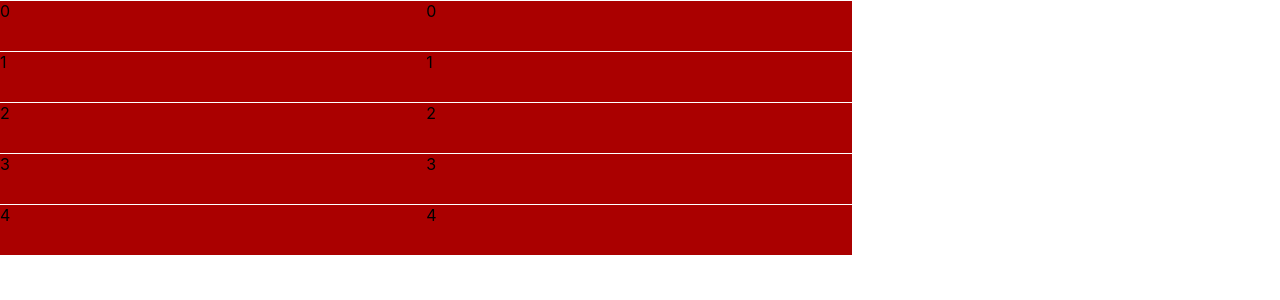
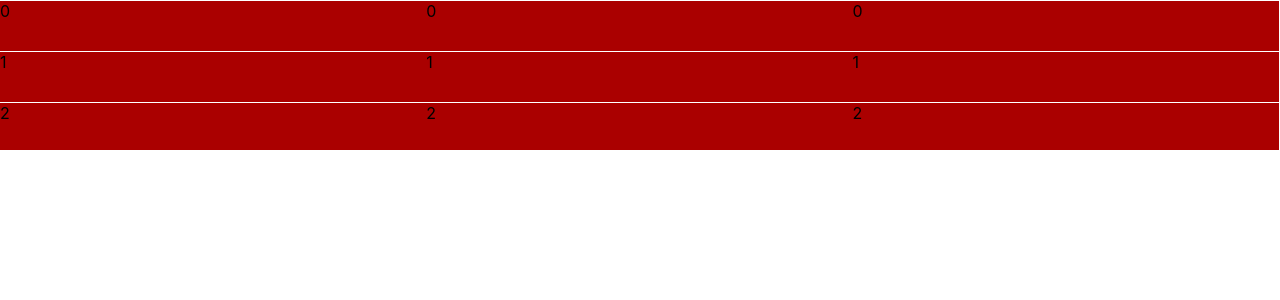
Before and after one commit to lexguy/react-slidepicker, a React (Create React App) app: page / in a window 1280 px wide. Shown: the top 300 px of the page. Built offline with nearby package versions, Linux system fonts and the light colour scheme.

Commit message:
function component

```diff
--- a/src/react-slidepicker/src/index.tsx
+++ b/src/react-slidepicker/src/index.tsx
@@ -10,8 +10,10 @@ class RePicker extends React.Component {
         style={{
           // backgroundColor: "#00c",
           // width: `33vw`,
+          height: 150,
           flexDirection: "row",
           display: "flex",
+          overflow: "hidden",
         }}
       >
         <SingleSlide
@@ -28,6 +30,13 @@ class RePicker extends React.Component {
           visibleNum={5}
           done={() => {}}
         />
+        <SingleSlide
+          list={[{}, {}]}
+          itemHeight={50}
+          inparindex={1}
+          visibleNum={5}
+          done={() => {}}
+        />
       </div>
     );
   }
--- a/src/react-slidepicker/src/single.tsx
+++ b/src/react-slidepicker/src/single.tsx
@@ -1,12 +1,11 @@
 /*
  * @Author: xuwei
  * @Date: 2021-01-08 10:41:24
- * @LastEditTime: 2021-01-14 16:22:56
+ * @LastEditTime: 2021-01-14 18:22:03
  * @LastEditors: xuwei
  * @Description:
  */
-import { render } from "@testing-library/react";
-import React, { Component, useState } from "react";
+import React, { useRef, useState } from "react";
 
 interface IProps {
   list: object[];
@@ -25,45 +24,35 @@ interface IProps {
   inparindex?: number;
   done: (a: number, b: number) => void;
 }
-interface State {
-  offsetY: number;
+
+interface ICurrent {
+  initOff: number;
+  wrapOffset: number;
 }
 
-export class SingleSlide extends React.Component<IProps> {
-  initOff: number;
-  wrapOffset: number;
-  state: State;
-  constructor(props: IProps) {
-    super(props);
-    this.initOff = 0;
-    this.wrapOffset = 0; //每次手势结束后计算 div 基于初始位置的偏移
-    this.state = { offsetY: 0 };
-  }
+export function SingleSlide(props: IProps) {
+  const [offsetY, setOffSetY] = useState(0);
+  // 保存实例变量的 useRef 的（TS）类型是自定义interface,
+  // 绑定到 DOM div 上的时候是 HTMLDivElement
+  let comRef = useRef<ICurrent>({ initOff: 0, wrapOffset: 0 }).current;
 
   /** ----------------------------------- Touch ----------------------------------------- */
-  onStart = (event: React.TouchEvent) => {
+  const onStart = (event: React.TouchEvent) => {
     const touchY = event.touches[0].pageY;
-    this.initOff = touchY;
-    console.info("Init", this.initOff);
+    comRef.initOff = touchY;
   };
-  onMoving = (event: React.TouchEvent) => {
+  const onMoving = (event: React.TouchEvent) => {
     const touchY = event.touches[0].pageY;
-    const transY = touchY - this.initOff + this.wrapOffset;
-    this.setState({ offsetY: transY });
-    console.info("-------------------------------");
-    console.info("ING--touchY", touchY);
-    console.info("ING--initOff", this.initOff);
-    console.info("ING--transY", transY);
+    const transY = touchY - comRef.initOff + comRef.wrapOffset;
+    setOffSetY(transY);
   };
-  onMoveEnd = (event: React.TouchEvent) => {
+  const onMoveEnd = (event: React.TouchEvent) => {
     const touchY = event.changedTouches[0].pageY;
-    this.wrapOffset = this.wrapOffset + (touchY - this.initOff);
-    console.info("END", event);
-    console.info("wrapOffset", this.wrapOffset);
+    comRef.wrapOffset = comRef.wrapOffset + (touchY - comRef.initOff);
   };
 
   /** ----------------------------------- Render ----------------------------------------- */
-  render() {
+
   const {
     list,
     itemHeight,
@@ -71,14 +60,14 @@ export class SingleSlide extends React.Component<IProps> {
     activeBgColor,
     normalBgColor,
     normalBgOpacity,
-    } = this.props;
+  } = props;
   return (
     <div
-        onTouchMove={this.onMoving}
-        onTouchStart={this.onStart}
-        onTouchEnd={this.onMoveEnd}
+      onTouchMove={onMoving}
+      onTouchStart={onStart}
+      onTouchEnd={onMoveEnd}
       style={{
-          transform: `translateY(${this.state.offsetY}px)`,
+        transform: `translateY(${offsetY}px)`,
         width: `33.3vw`,
         display: "inline-block",
       }}
@@ -99,4 +88,78 @@ export class SingleSlide extends React.Component<IProps> {
     </div>
   );
 }
-}
+
+// interface State {
+//   offsetY: number;
+// }
+// export class SingleSlide extends React.Component<IProps> {
+//   initOff: number;
+//   wrapOffset: number;
+//   state: State;
+//   constructor(props: IProps) {
+//     super(props);
+//     this.initOff = 0;
+//     this.wrapOffset = 0; //每次手势结束后计算 div 基于初始位置的偏移
+//     this.state = { offsetY: 0 };
+//   }
+
+//   /** ----------------------------------- Touch ----------------------------------------- */
+//   onStart = (event: React.TouchEvent) => {
+//     const touchY = event.touches[0].pageY;
+//     this.initOff = touchY;
+//     console.info("Init", this.initOff);
+//   };
+//   onMoving = (event: React.TouchEvent) => {
+//     const touchY = event.touches[0].pageY;
+//     const transY = touchY - this.initOff + this.wrapOffset;
+//     this.setState({ offsetY: transY });
+//     console.info("-------------------------------");
+//     console.info("ING--touchY", touchY);
+//     console.info("ING--initOff", this.initOff);
+//     console.info("ING--transY", transY);
+//   };
+//   onMoveEnd = (event: React.TouchEvent) => {
+//     const touchY = event.changedTouches[0].pageY;
+//     this.wrapOffset = this.wrapOffset + (touchY - this.initOff);
+//     console.info("END", event);
+//     console.info("wrapOffset", this.wrapOffset);
+//   };
+
+//   /** ----------------------------------- Render ----------------------------------------- */
+//   render() {
+//     const {
+//       list,
+//       itemHeight,
+//       visibleNum,
+//       activeBgColor,
+//       normalBgColor,
+//       normalBgOpacity,
+//     } = this.props;
+//     return (
+//       <div
+//         onTouchMove={this.onMoving}
+//         onTouchStart={this.onStart}
+//         onTouchEnd={this.onMoveEnd}
+//         style={{
+//           transform: `translateY(${this.state.offsetY}px)`,
+//           width: `33.3vw`,
+//           display: "inline-block",
+//         }}
+//       >
+//         {[1, 1, 1, 11, 1].map((item, index) => (
+//           <div
+//             key={index}
+//             style={{
+//               width: `100%`,
+//               height: itemHeight,
+//               marginTop: 1,
+//               backgroundColor: "#a00",
+//             }}
+//           >
+//             <span>{index}</span>
+//           </div>
+//         ))}
+//       </div>
+//     );
+//   }
+// }
```
Also changed, not shown: 1 other file (tests, documents, lock files or other folders). Lines whose indentation alone changed are shown as unchanged.
